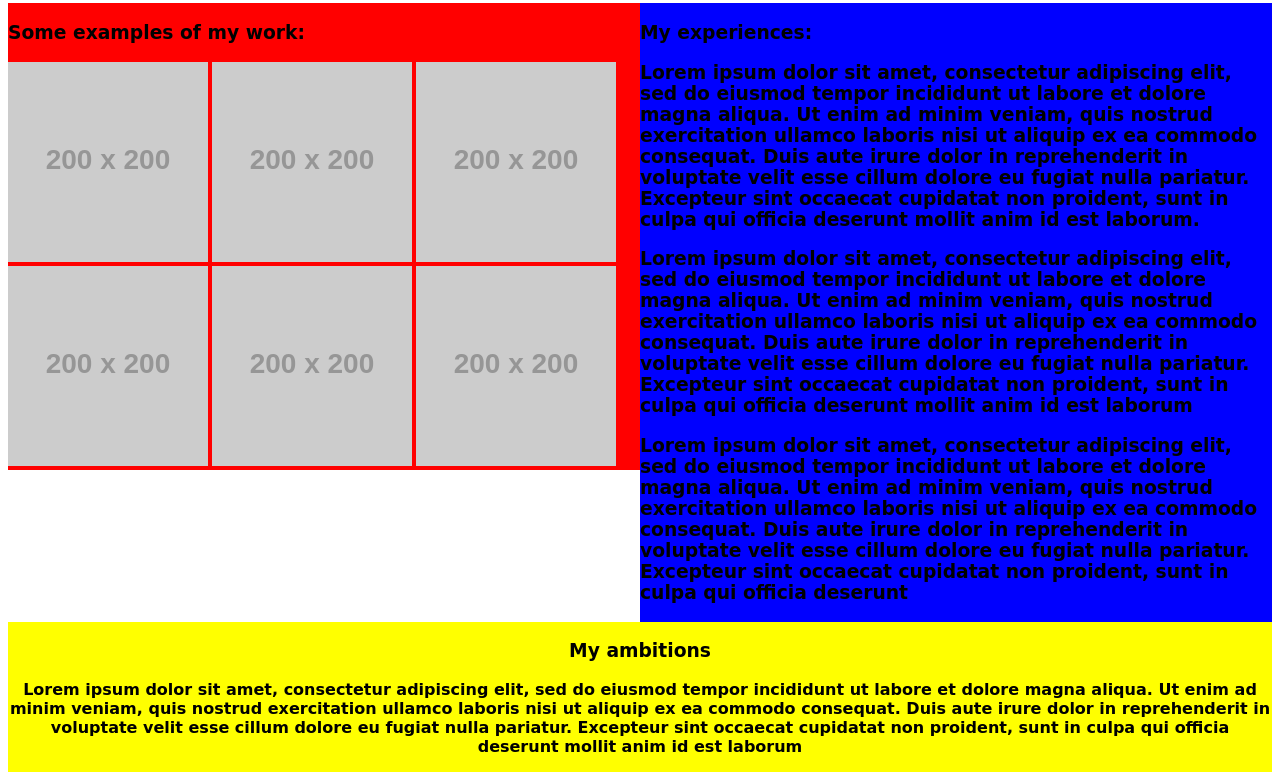
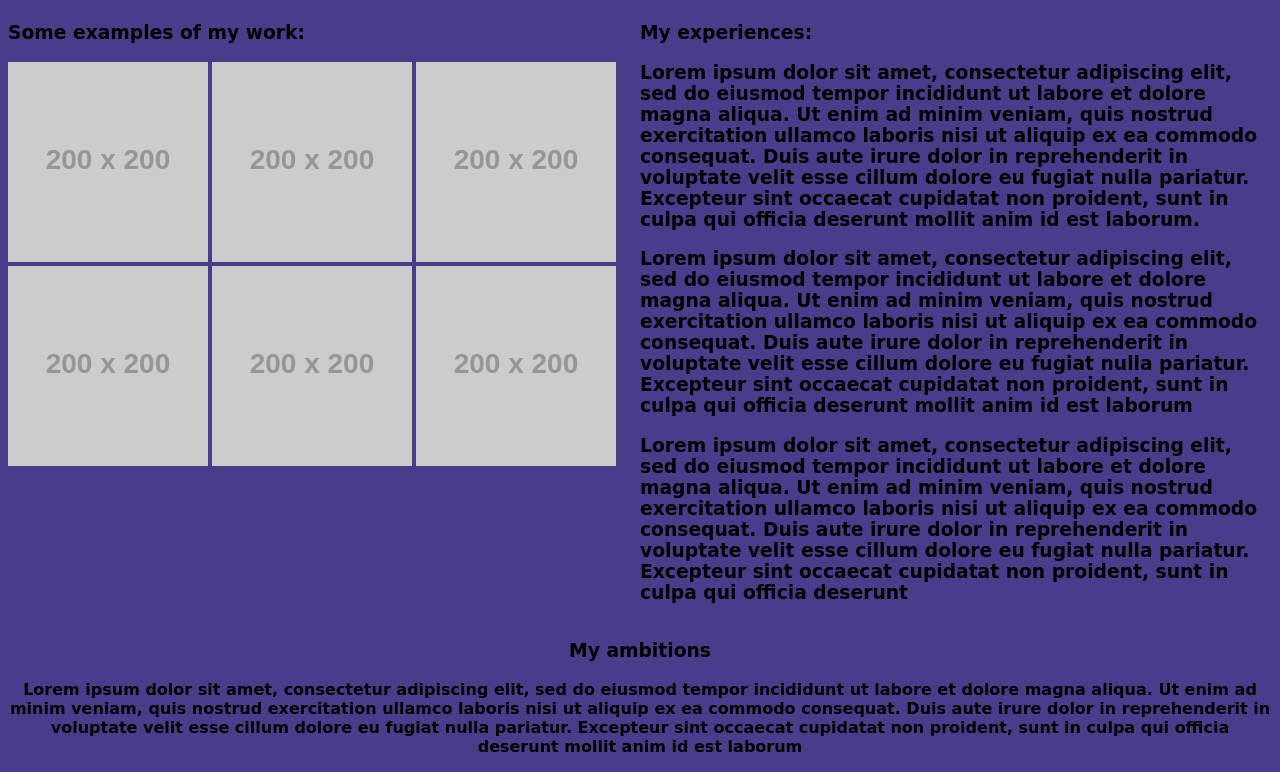
Before and after one commit to Calbar01/Assignment0, a plain HTML site: page portfolio.html in a window 1280 px wide. Shown: the part 145-917 px from the top of the page. Drawn offline with Linux system fonts and the light colour scheme; placeholder pictures from the web are drawn by us; a web font is replaced by a local one.

Commit message:
background colour

```diff
--- a/style.css
+++ b/style.css
@@ -1,6 +1,7 @@
 *{
     margin: 0;
     padding: 0;
+    background-color: darkslateblue;
 }
 h1,
 h2{
--- a/style.portfolio.css
+++ b/style.portfolio.css
@@ -1,4 +1,7 @@
 /*Header Section*/
+*{
+    background-color: darkslateblue;
+}
 .top-column{
     text-align: center;
     font-family: 'Sunshiney', cursive;
@@ -53,13 +56,11 @@ li a:hover{
     width: 50%;
     height: 100%;
     float: left;
-    background-color: red;
 }
 .Right{
     width: 50%;
     height: 100%;
     float: right;
-    background-color: blue;
 }
 
 .Bottom{
@@ -67,5 +68,4 @@ li a:hover{
     width: 100%;
     float: left;
     text-align: center;
-    background-color: yellow;
 }
```
